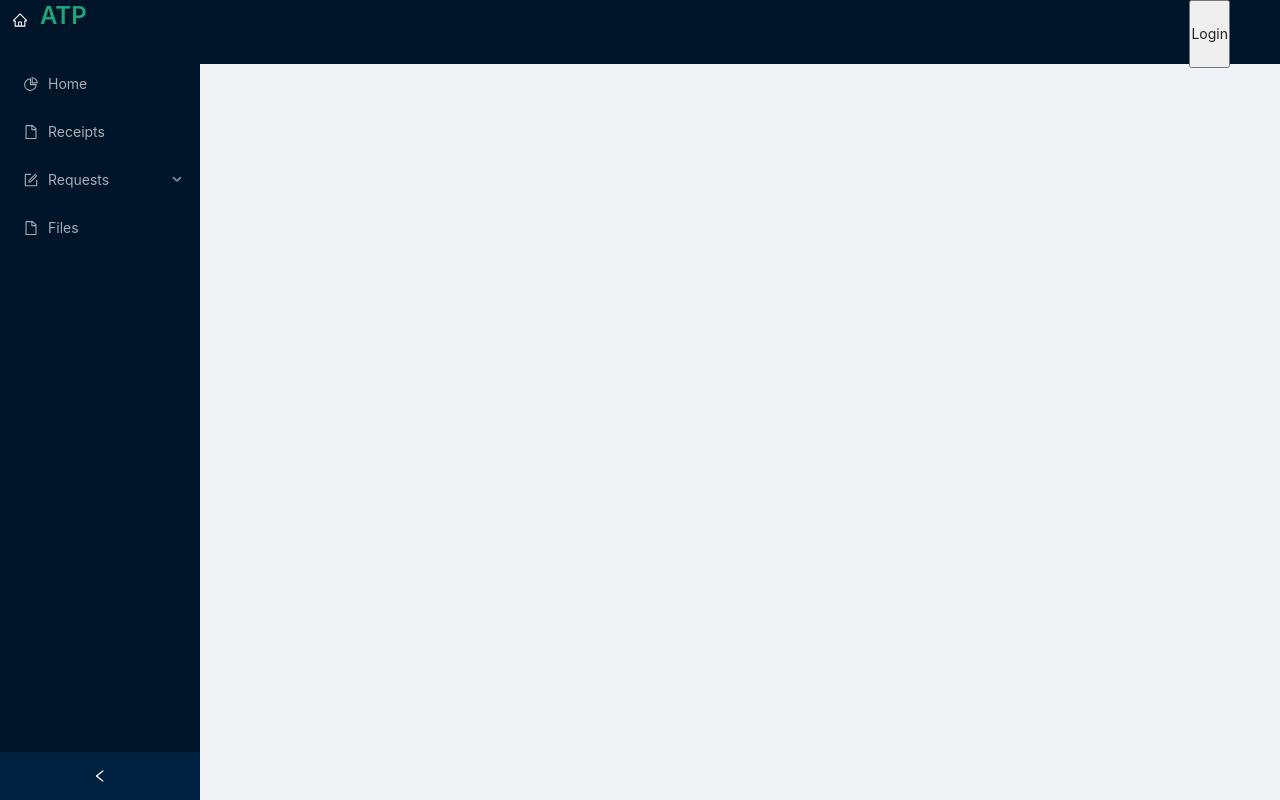
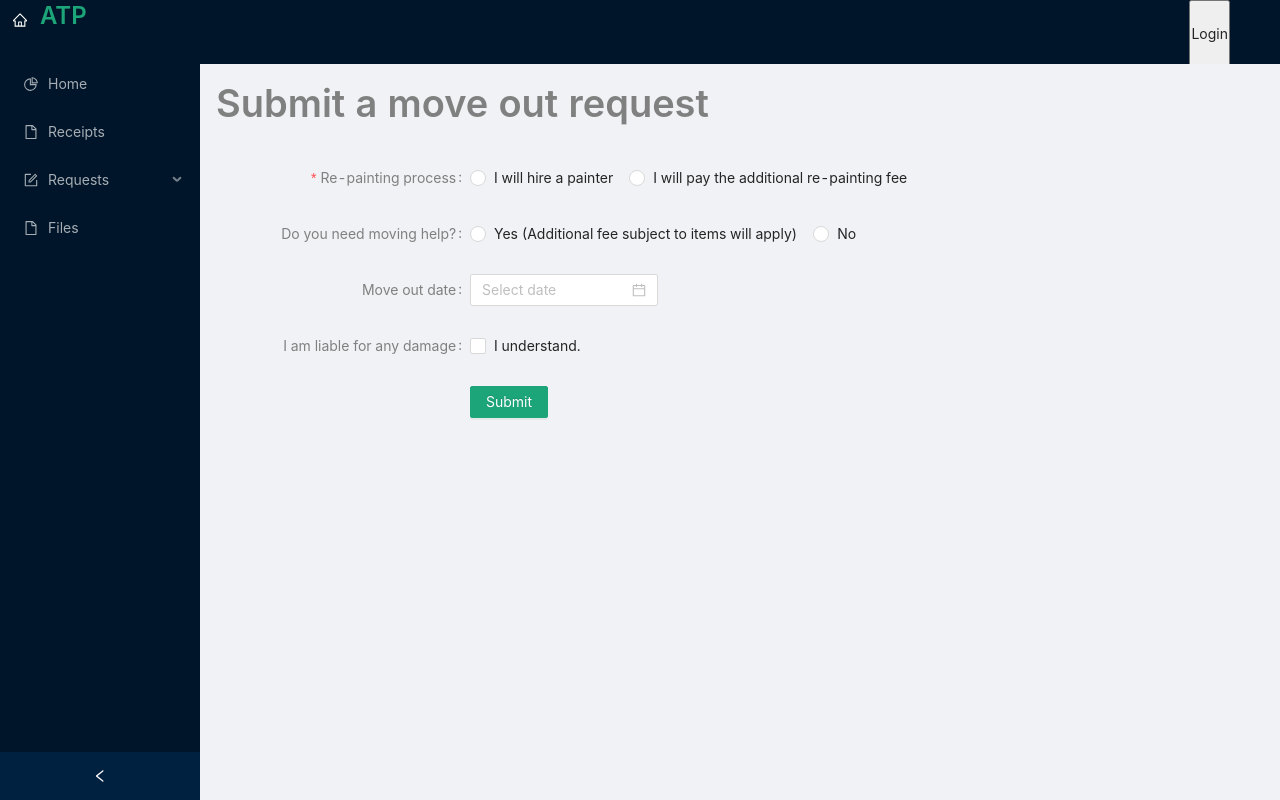
Before and after one commit to NigelMarshal/tenant-proto, a React (Create React App) app: page /moving-out-request in a window 1280 px wide. Built offline with nearby package versions, Linux system fonts and the light colour scheme.

Commit message:
feat(MovingRequest): Create moving out request
+ Add moving out form component

```diff
--- a/src/App.js
+++ b/src/App.js
@@ -4,6 +4,7 @@ import { Layout } from "antd";
 import { useAuth0 } from "@auth0/auth0-react";
 import { Navbar, Receipts, Homepage, AtpHeader } from "./Components";
 import MaintenanceRequest from "./Components/Forms/MaintenanceRequest";
+import MovingOutRequest from "./Components/Forms/MovingOutRequest";
 
 function App() {
   const { isLoading } = useAuth0();
@@ -31,6 +32,11 @@ function App() {
                 <MaintenanceRequest />
               </Layout>
             </Route>
+            <Route exact path="/moving-out-request">
+              <Layout>
+                <MovingOutRequest />
+              </Layout>
+            </Route>
           </Switch>
         </Layout>
       </Layout>
--- a/src/Components/Forms/MaintenanceRequest.js
+++ b/src/Components/Forms/MaintenanceRequest.js
@@ -20,15 +20,7 @@ const normFile = (e) => {
 
 const MaintenanceRequest = () => {
   return (
-    <Form
-      name="validate_other"
-      {...formItemLayout}
-      initialValues={{
-        "input-number": 3,
-        "checkbox-group": ["A", "B"],
-        rate: 3.5,
-      }}
-    >
+    <Form name="validate_other" {...formItemLayout}>
       <Form.Item>
         <Typography.Title level={1} style={{ padding: "1rem" }}>
           Submit a maintenance request
--- a/src/Components/Forms/MovingOutRequest.js
+++ b/src/Components/Forms/MovingOutRequest.js
@@ -0,0 +1,101 @@
+import React from "react";
+import {
+  Form,
+  Select,
+  Radio,
+  Button,
+  Checkbox,
+  Typography,
+  DatePicker,
+} from "antd";
+import moment from "moment";
+const formItemLayout = {
+  labelCol: {
+    span: 6,
+  },
+  wrapperCol: {
+    span: 14,
+  },
+};
+
+const MovingOutRequest = () => {
+  return (
+    <Form name="validate_other" {...formItemLayout}>
+      <Typography.Title level={1} style={{ padding: "1rem" }}>
+        Submit a move out request
+      </Typography.Title>
+
+      <Form.Item
+        name="radio-group"
+        label="Re-painting process"
+        rules={[
+          {
+            required: true,
+            message: "Please select an option",
+          },
+        ]}
+      >
+        <Radio.Group>
+          <Radio value="a">I will hire a painter</Radio>
+          <Radio value="b">I will pay the additional re-painting fee</Radio>
+        </Radio.Group>
+      </Form.Item>
+
+      <Form.Item name="radio-group" label="Do you need moving help?">
+        <Radio.Group>
+          <Radio value="a">
+            Yes (Additional fee subject to items will apply)
+          </Radio>
+          <Radio value="b">No</Radio>
+        </Radio.Group>
+      </Form.Item>
+
+      <Form.Item
+        label="Move out date"
+        rules={[
+          {
+            required: true,
+            message: "Please select a date",
+          },
+        ]}
+      >
+        <DatePicker
+          disabledDate={(current) => {
+            //Prevent selecting an earlier date
+            let customDate = moment().format("YYYY-MM-DD");
+            return current && current < moment(customDate, "YYYY-MM-DD");
+          }}
+        />
+      </Form.Item>
+
+      <Form.Item
+        name="agreement"
+        valuePropName="checked"
+        label="I am liable for any damage"
+        rules={[
+          {
+            validator: (_, value) =>
+              value
+                ? Promise.resolve()
+                : Promise.reject(new Error("Please confirm you understand")),
+          },
+        ]}
+      >
+        <Checkbox>I understand.</Checkbox>
+      </Form.Item>
+
+      <Form.Item
+        wrapperCol={{
+          span: 12,
+          offset: 6,
+        }}
+      >
+        <Button type="primary" htmlType="submit">
+          Submit
+        </Button>
+      </Form.Item>
+    </Form>
+  );
+};
+
+export default MovingOutRequest;
--- a/src/Components/Navbar.js
+++ b/src/Components/Navbar.js
@@ -43,7 +43,9 @@ const Navbar = () => {
           <Menu.Item key="3">
             <Link to="/maintenance-request">Maintenance Request</Link>
           </Menu.Item>
-          <Menu.Item key="4">Moving out Request</Menu.Item>
+          <Menu.Item key="4">
+            <Link to="/moving-out-request">Moving Out Request</Link>
+          </Menu.Item>
         </Menu.SubMenu>
         <Menu.Item key="5" icon={<FileOutlined />}>
           Files
```
